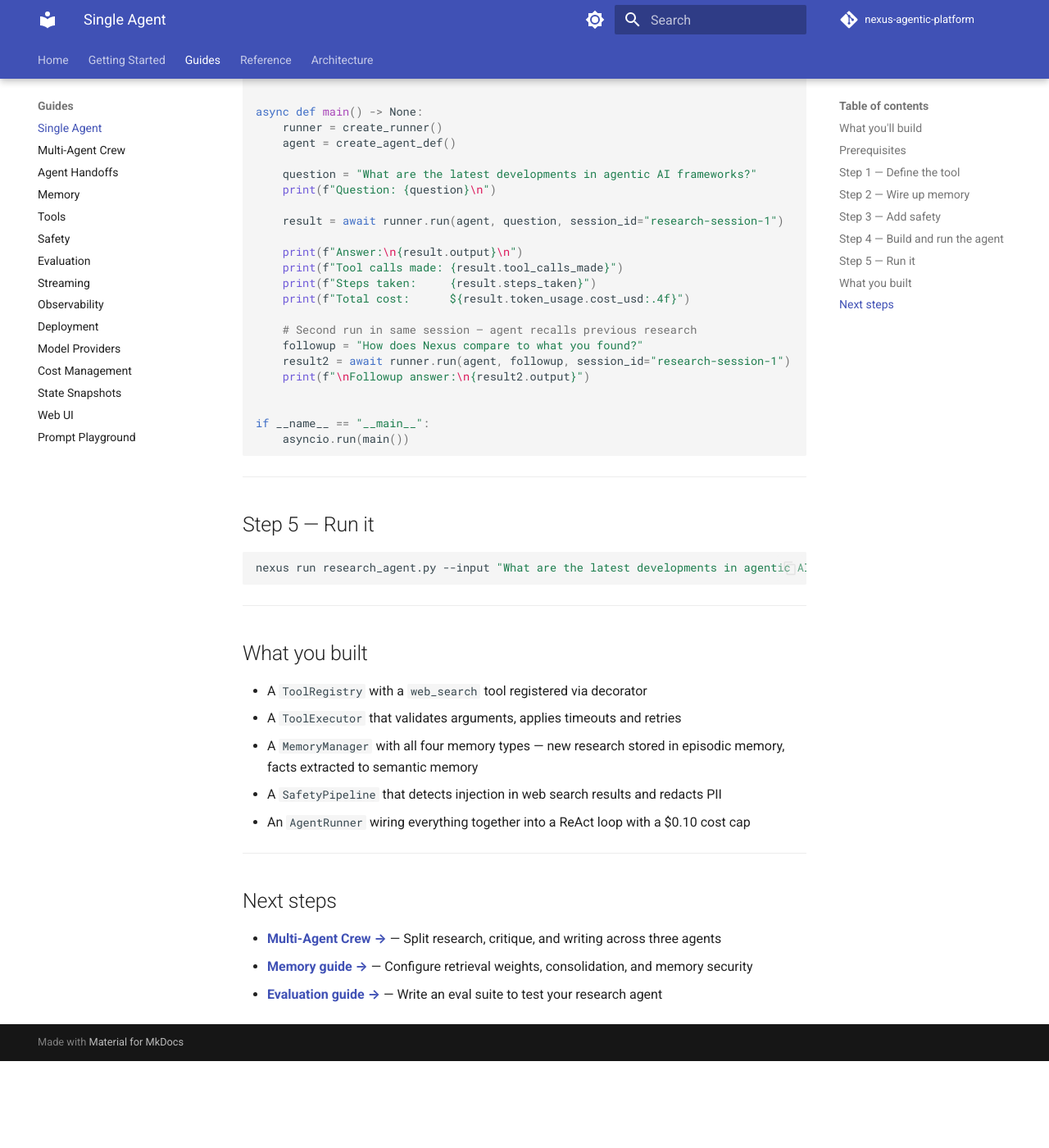
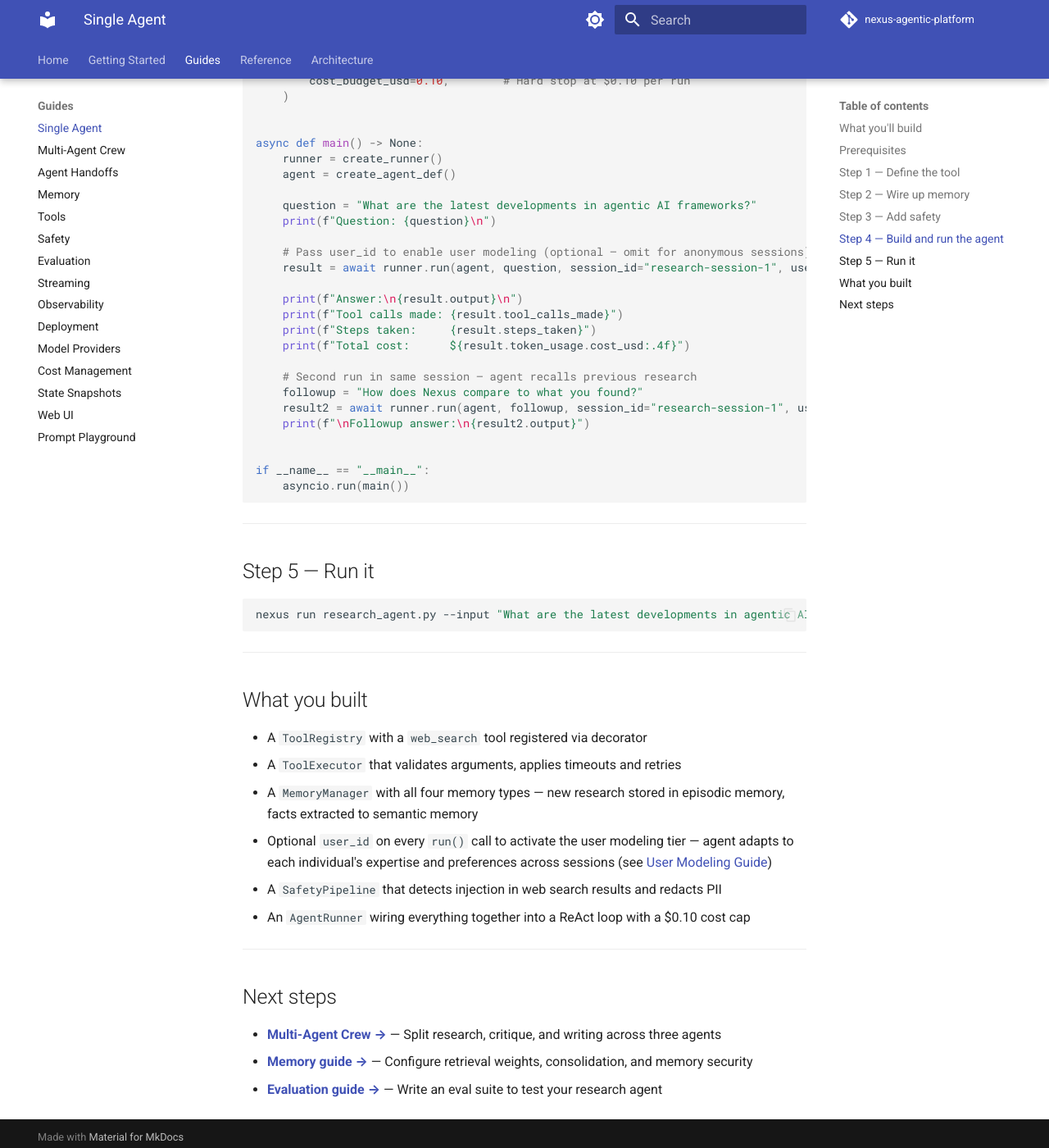
Before and after one commit to alireza1989/grampus, an MkDocs documentation site: the page built from docs/guides/single-agent.md, in a window 1280 px wide and 1400 px high, scrolled down 4226 px. Shown: the whole window at 82% size. Built offline with MkDocs 1.6.1 and Material for MkDocs 9.7.7, drawn with Linux system fonts in a browser that asks for light colours; comment, search, counter and statistics services are not loaded; before the commit the page ends 5520 px from its top, so only the background shows below that; some of the changed text lies outside the part shown.

Commit message:
docs(memory): update memory and single-agent guides for F2 user tier
- memory.md: four → five memory types; add User row to table; link to
  user_modeling.md guide
- single-agent.md: add user_memory_adapter comment to AgentRunner example,
  show user_id param on run() calls, mention user modeling in "what you built"

Co-Authored-By: Claude Sonnet 4.6 <noreply@anthropic.com>

```diff
--- a/docs/guides/single-agent.md
+++ b/docs/guides/single-agent.md
@@ -189,6 +189,8 @@ def create_runner() -> AgentRunner:
         tool_executor=executor,
         memory_manager=memory,
         config=config,
+        # Optional: pass a UserMemoryAdapter to enable per-user personalization.
+        # user_memory_adapter=adapter,
     )
 
 
@@ -215,7 +217,8 @@ async def main() -> None:
     question = "What are the latest developments in agentic AI frameworks?"
     print(f"Question: {question}\n")
 
-    result = await runner.run(agent, question, session_id="research-session-1")
+    # Pass user_id to enable user modeling (optional — omit for anonymous sessions)
+    result = await runner.run(agent, question, session_id="research-session-1", user_id="alice")
 
     print(f"Answer:\n{result.output}\n")
     print(f"Tool calls made: {result.tool_calls_made}")
@@ -224,7 +227,7 @@ async def main() -> None:
 
     # Second run in same session — agent recalls previous research
     followup = "How does Nexus compare to what you found?"
-    result2 = await runner.run(agent, followup, session_id="research-session-1")
+    result2 = await runner.run(agent, followup, session_id="research-session-1", user_id="alice")
     print(f"\nFollowup answer:\n{result2.output}")
 
 
@@ -247,6 +250,7 @@ nexus run research_agent.py --input "What are the latest developments in agentic
 - A `ToolRegistry` with a `web_search` tool registered via decorator
 - A `ToolExecutor` that validates arguments, applies timeouts and retries
 - A `MemoryManager` with all four memory types — new research stored in episodic memory, facts extracted to semantic memory
+- Optional `user_id` on every `run()` call to activate the user modeling tier — agent adapts to each individual's expertise and preferences across sessions (see [User Modeling Guide](user_modeling.md))
 - A `SafetyPipeline` that detects injection in web search results and redacts PII
 - An `AgentRunner` wiring everything together into a ReAct loop with a $0.10 cost cap
 
```
Also changed, not shown: docs/guides/memory.md (+6 -2 lines).
